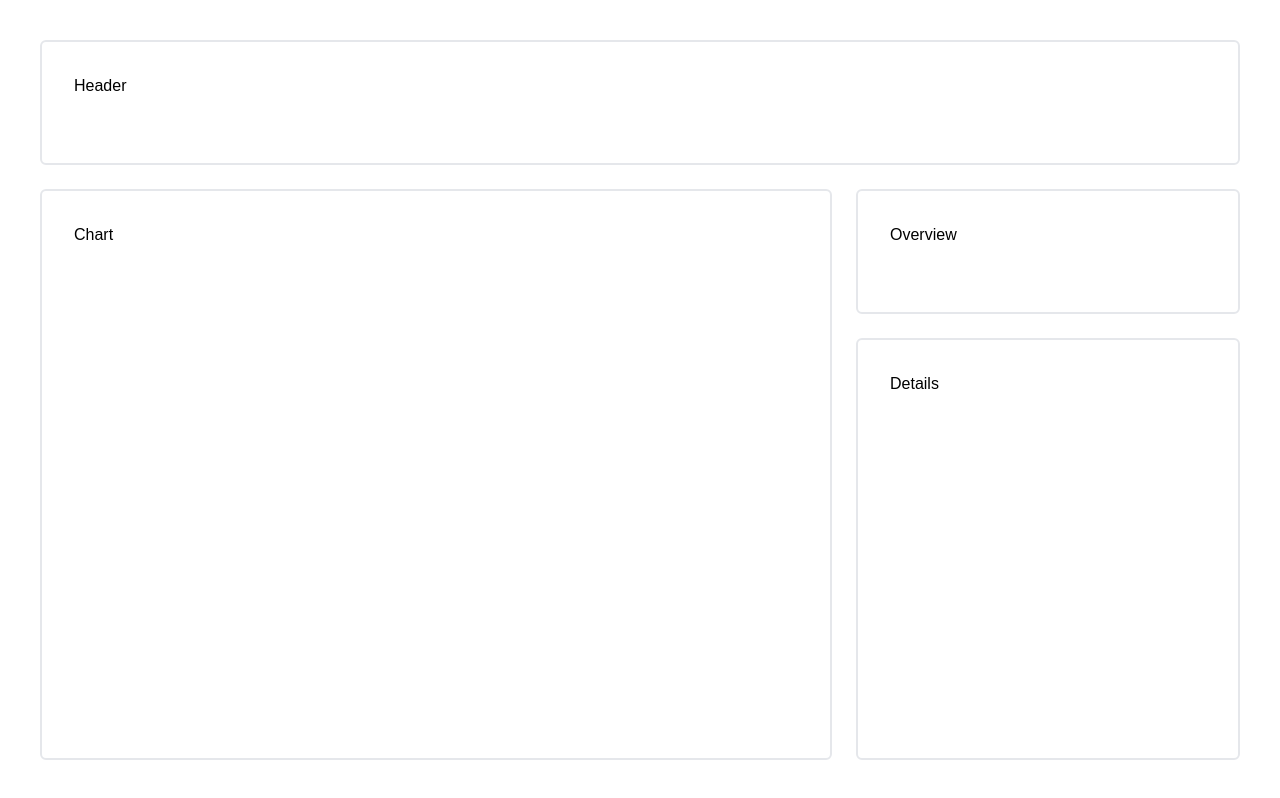
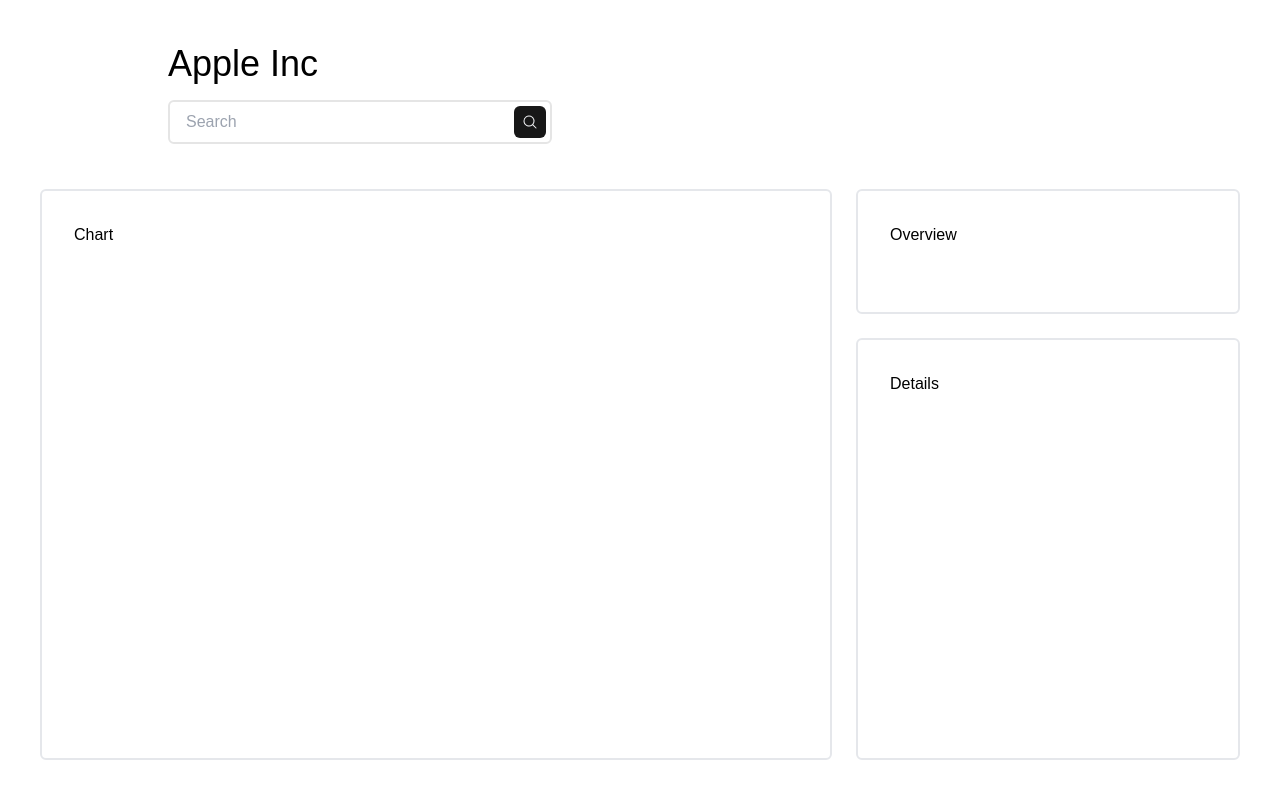
Before and after one commit to yigitaksoy/StockX, a React (Vite) app: page / in a window 1280 px wide. Built offline with nearby package versions, Linux system fonts and the light colour scheme; a web font is replaced by a local one.

Commit message:
Add header component into dashboard

```diff
--- a/src/components/Dashboard.jsx
+++ b/src/components/Dashboard.jsx
@@ -1,10 +1,12 @@
 import Card from "./Card";
+import { mockCompanyDetails } from "../constants/Mock";
+import Header from "./Header";
 
 const Dashboard = () => {
   return (
-    <div className="xl:grid-rows-5 grid h-screen auto-rows-fr grid-cols-1 grid-rows-8 gap-6 p-10 font-sans md:grid-cols-2 md:grid-rows-7 xl:grid-cols-3">
-      <div className="col-span-1 row-span-1 md:col-span-2 xl:col-span-3">
-        <Card>Header</Card>
+    <div className="grid h-screen auto-rows-fr grid-cols-1 grid-rows-8 gap-6 p-10 font-sans md:grid-cols-2 md:grid-rows-7 xl:grid-cols-3 xl:grid-rows-5">
+      <div className="col-span-1 row-span-1 flex items-center justify-start md:col-span-2 xl:col-span-3">
+        <Header name={mockCompanyDetails.name} />
       </div>
       <div className="row-span-4 md:col-span-2">
         <Card>Chart</Card>
```
